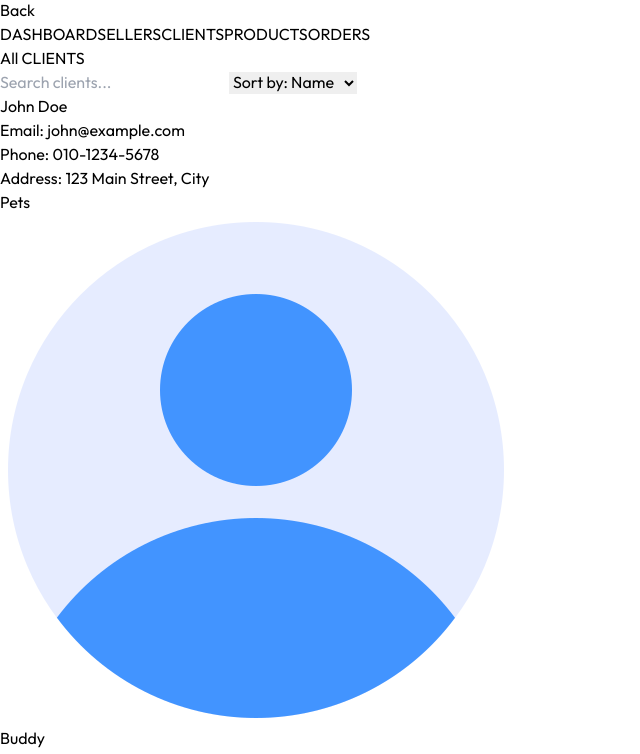
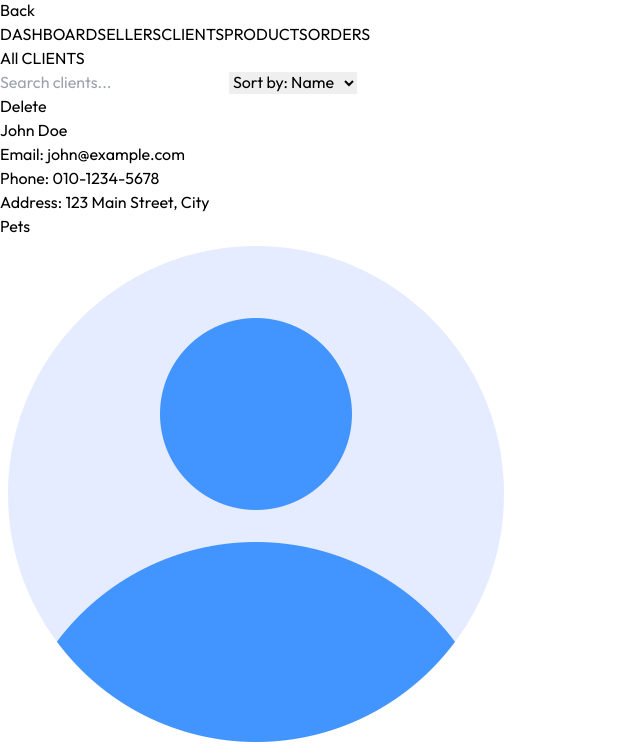
Before and after one commit to prettynara/mirepet-shop, a React (Vite) app in the folder frontend/: page /client-list in a window 1280 px wide. Shown: the part 1539-2293 px from the top of the page, without its empty margins (0-640 px from the left). Built offline with nearby package versions, Linux system fonts and the light colour scheme.

Commit message:
Feat : add a delete client function for admin

```diff
--- a/frontend/src/pages/ClientList.jsx
+++ b/frontend/src/pages/ClientList.jsx
@@ -3,7 +3,7 @@ import { clients, assets } from "../assets/assets";
 import { useNavigate } from "react-router-dom";
 import ProductsTitle from "../components/ProductsTitle";
 
-const ClientList = () => {
+const ClientList = ({userRole = "admin"}) => {
   const navigate = useNavigate();
   const [search, setSearch] = useState("");
   const [sortType, setSortType] = useState("name");
@@ -29,6 +29,16 @@ const ClientList = () => {
     if (type === "recent")
       sorted.sort((a, b) => new Date(b.createdAt) - new Date(a.createdAt));
     setFilteredClients(sorted);
+  };
+
+  // Admin 삭제 기능
+  const handleDelete = (e, clientId) => {
+    e.stopPropagation();
+    if (window.confirm("Are you sure you want to delete this client?")) {
+      // backend 연결시 axios.delete(`/api/clients/${clientId}`) 등으로 변경
+      alert(`client ${clientId} deleted`);
+      setFilteredClients(filteredClients.filter((c) => c._id !== clientId));
+    }
   };
 
   const handleClientClick = (clientId) => {
@@ -65,6 +75,16 @@ const ClientList = () => {
             onClick={() => handleClientClick(client._id)}
             className="bg-white shadow-md rounded-2xl p-5 flex flex-col transition-transform hover:scale-105 cursor-pointer"
           >
+            {/* Admin 삭제 버튼 */}
+            {userRole === "admin" && (
+              <button
+                onClick={(e) => handleDelete(e, client._id)}
+                className="absolute top-3 right-3 bg-red-500 hover:bg-red-600 text-white px-2 py-1 text-xs rounded-md shadow"
+                >
+                Delete
+                </button>
+            )}
+
             <div className="mb-4">
               <h2 className="text-xl font-semibold text-gray-800">{client.name}</h2>
               <p className="text-gray-500">Email: {client.email}</p>
```
